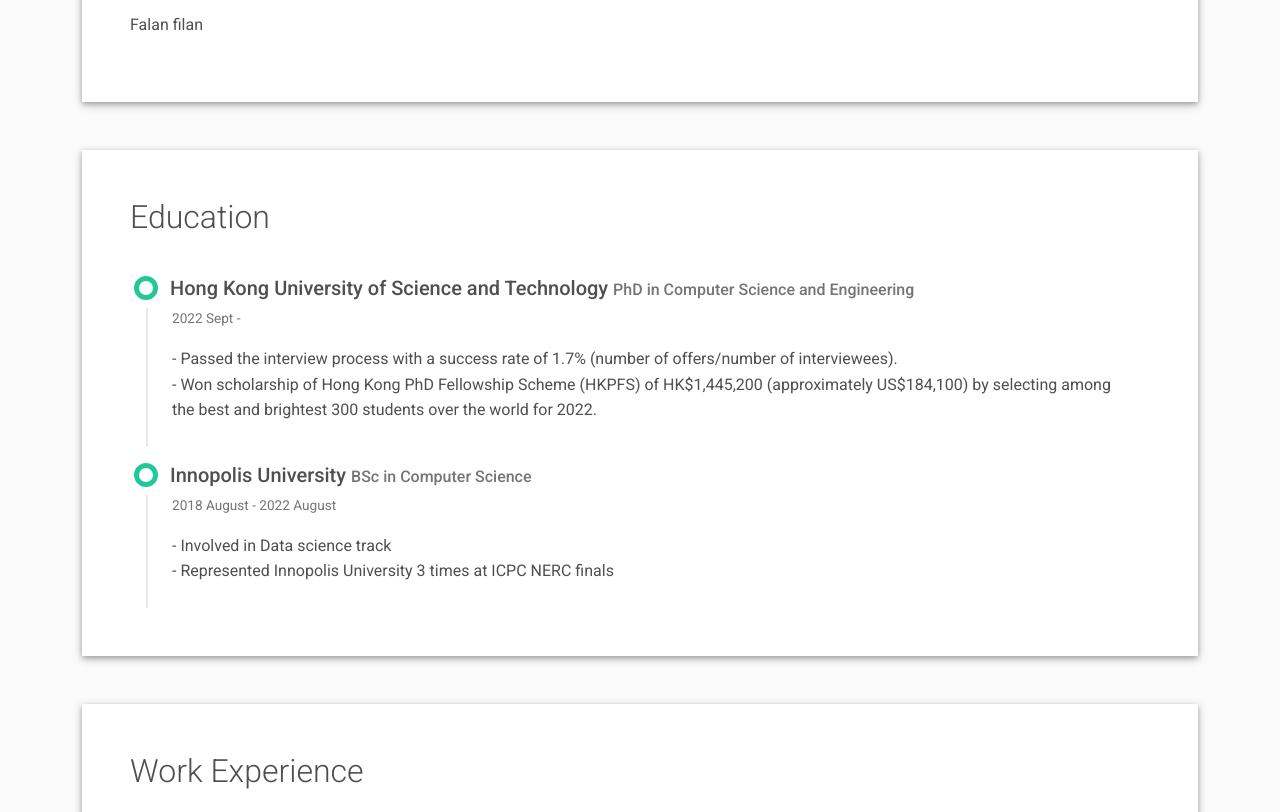
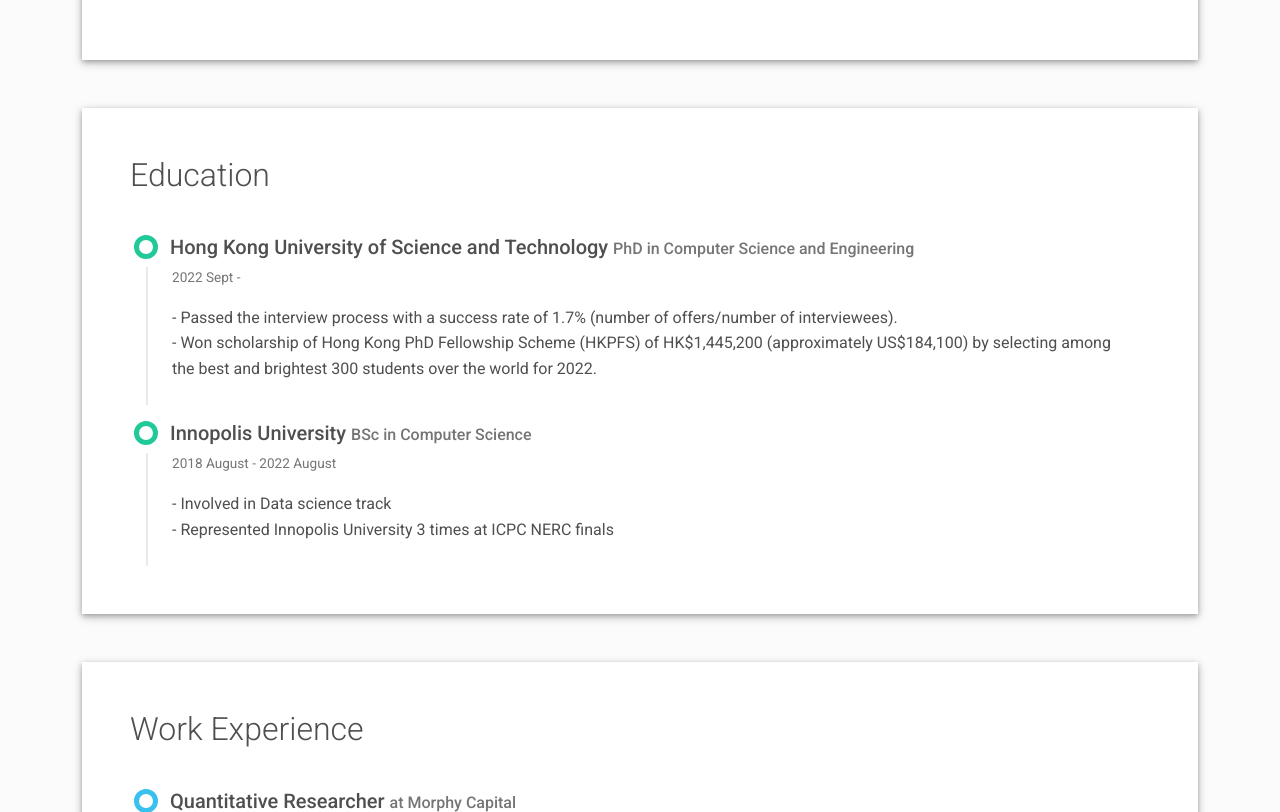
Before and after one commit to kemalkochekov/resume, a plain HTML site: page index.html in a window 1280 px wide. Shown: the part 902-1714 px from the top of the page. Drawn offline with Linux system fonts and the light colour scheme.

Commit message:
Update index.html

```diff
--- a/index.html
+++ b/index.html
@@ -94,8 +94,7 @@
           <p>I am a first-year PhD student at the
             <a href="https://hkust.edu.hk/">Hong Kong University of Science and Technology (HKUST)</a> under the supervision of <a href="https://www.goharshady.com/">Prof. Amir Goharshady</a>.
             I am funded by <a href="https://cerg1.ugc.edu.hk/hkpfs/index.html">Hong Kong PhD Fellowship Scheme (HKPFS) </a> and my research interest is mainly about Parameterized algorithms</p>
-          <p>Falan filan</p>
-        </div>
+                  </div>
         <div class="col-md-5 offset-lg-1">
           <div class="row mt-2">
             <h2 class="h2 fw-light mb-4">Bio</h2>
```
